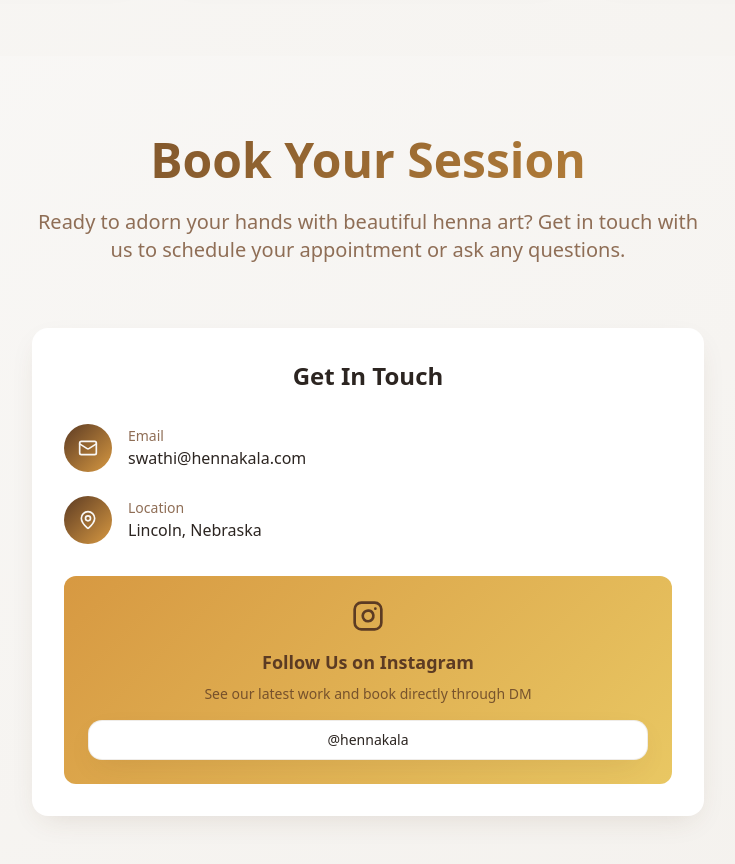
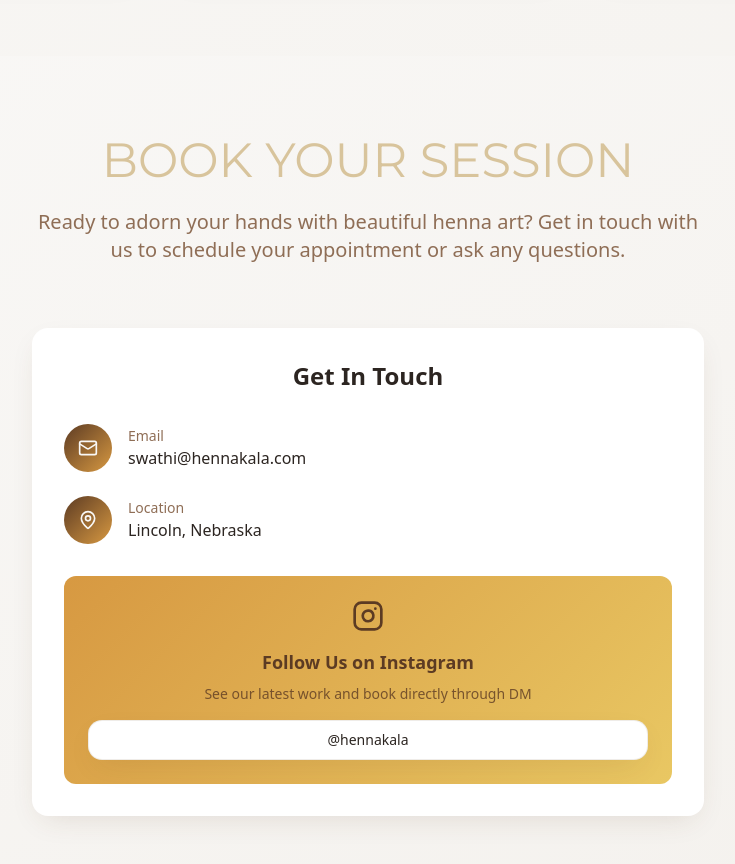
Before and after one commit to nite-crawler/nite-crawler.github.io, a React (Vite) app: page / in a window 1280 px wide. Shown: the part 3340-4204 px from the top of the page, without its empty margins (272-1007 px from the left). Built offline with nearby package versions, Linux system fonts and the light colour scheme.

Commit message:
Update "Book Your Session" text
Applied #dbbe97 color, Montserrat font, and uppercase formatting to "Book Your Session" text, and removed bold styling.

```diff
--- a/src/components/Contact.tsx
+++ b/src/components/Contact.tsx
@@ -15,7 +15,7 @@ const Contact = () => {
     <section id="contact" className="py-20 bg-gradient-to-br from-background to-secondary/30">
       <div className="container mx-auto px-6">
         <div className="text-center mb-16 animate-fade-in">
-          <h2 className="text-4xl md:text-5xl font-bold mb-6 bg-gradient-primary bg-clip-text text-transparent">
+          <h2 className="text-4xl md:text-5xl mb-6 text-gallery-title font-seasons uppercase">
             Book Your Session
           </h2>
           <p className="text-xl text-muted-foreground max-w-2xl mx-auto">
```
